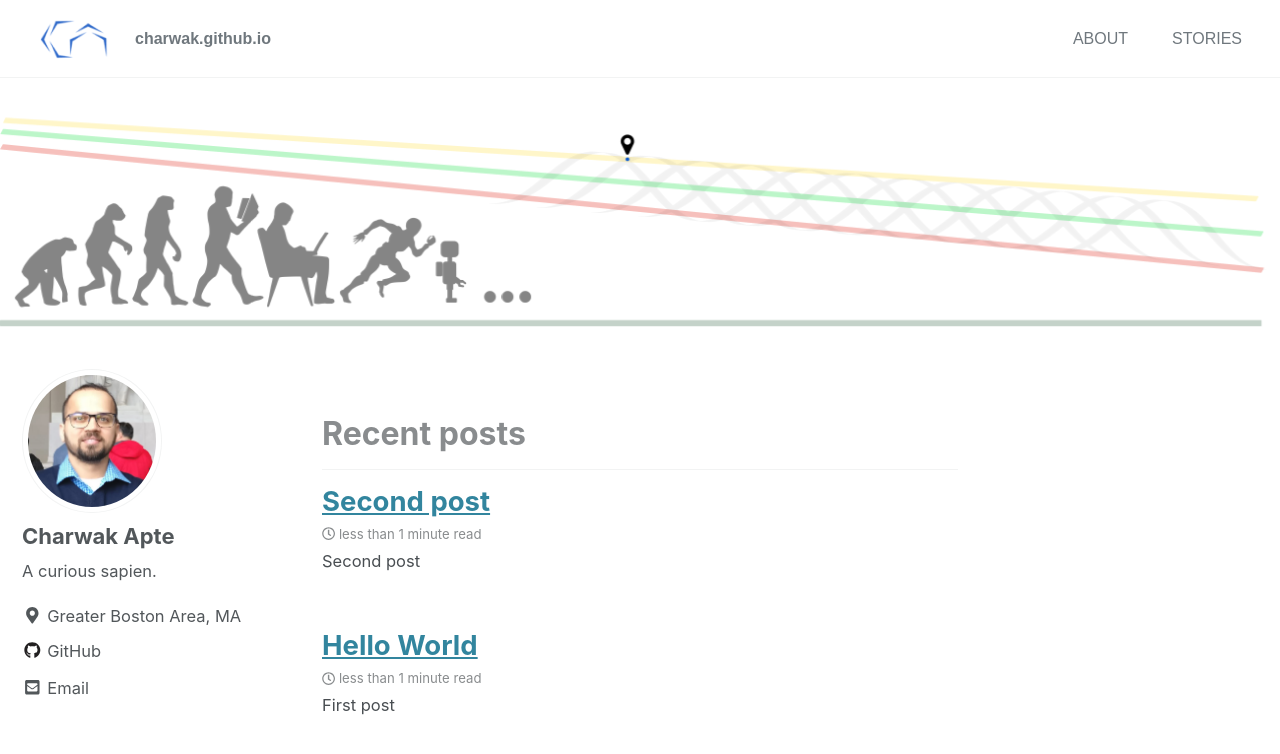
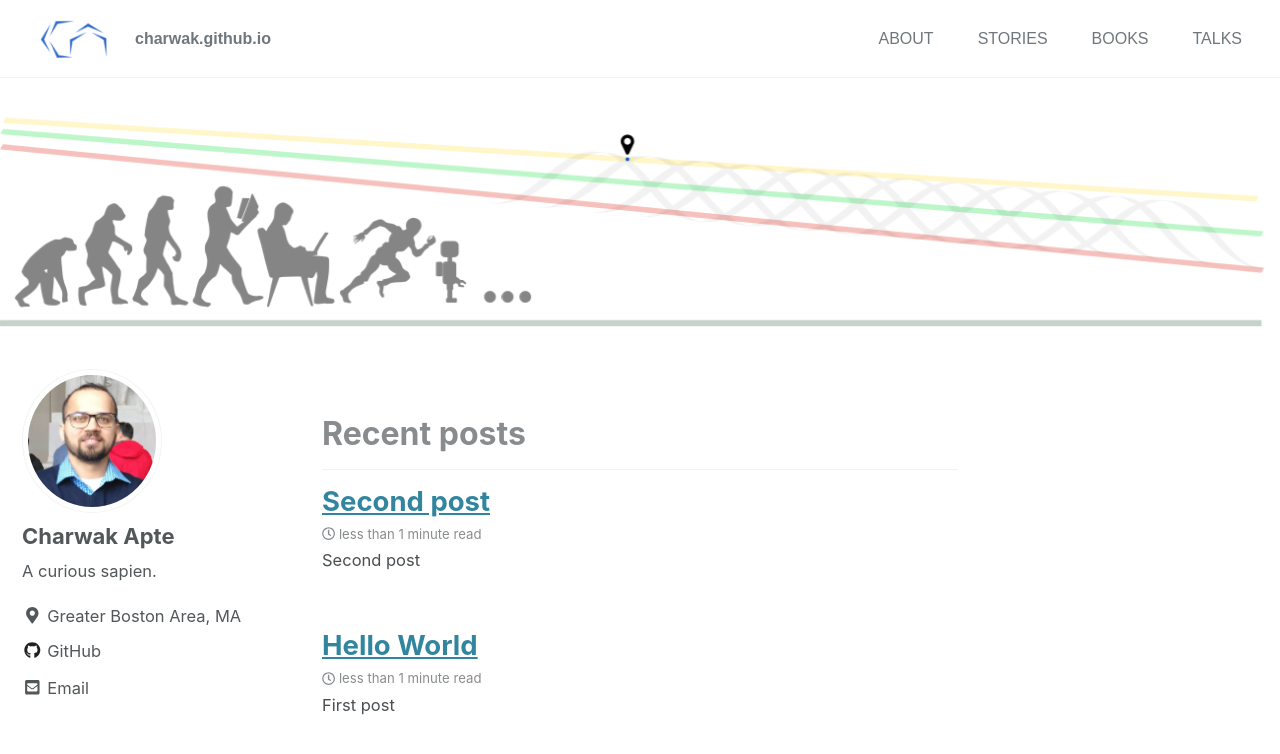
Before and after one commit to charwak/charwak.github.io, a Jekyll site: the page built from index.html, in a window 1280 px wide and 900 px high. Shown: the top 754 px of the window. Built offline with Jekyll 4.4.1, drawn with Linux system fonts in a browser that asks for light colours; cached includes are drawn as plain includes; nearby versions of some CDN libraries; the list of posts is cut into pages by our own code.

Commit message:
style changes

```diff
--- a/_data/navigation.yml
+++ b/_data/navigation.yml
@@ -4,6 +4,10 @@ main:
     url: "/about"
   - title: "STORIES"
     url: "/stories/"
+  - title: "BOOKS"
+    url: "/books/"
+  - title: "TALKS"
+    url: "/talks/"
   # - title: "Sample Posts"
   #   url: /year-archive/
   # - title: "Sample Collections"
```
